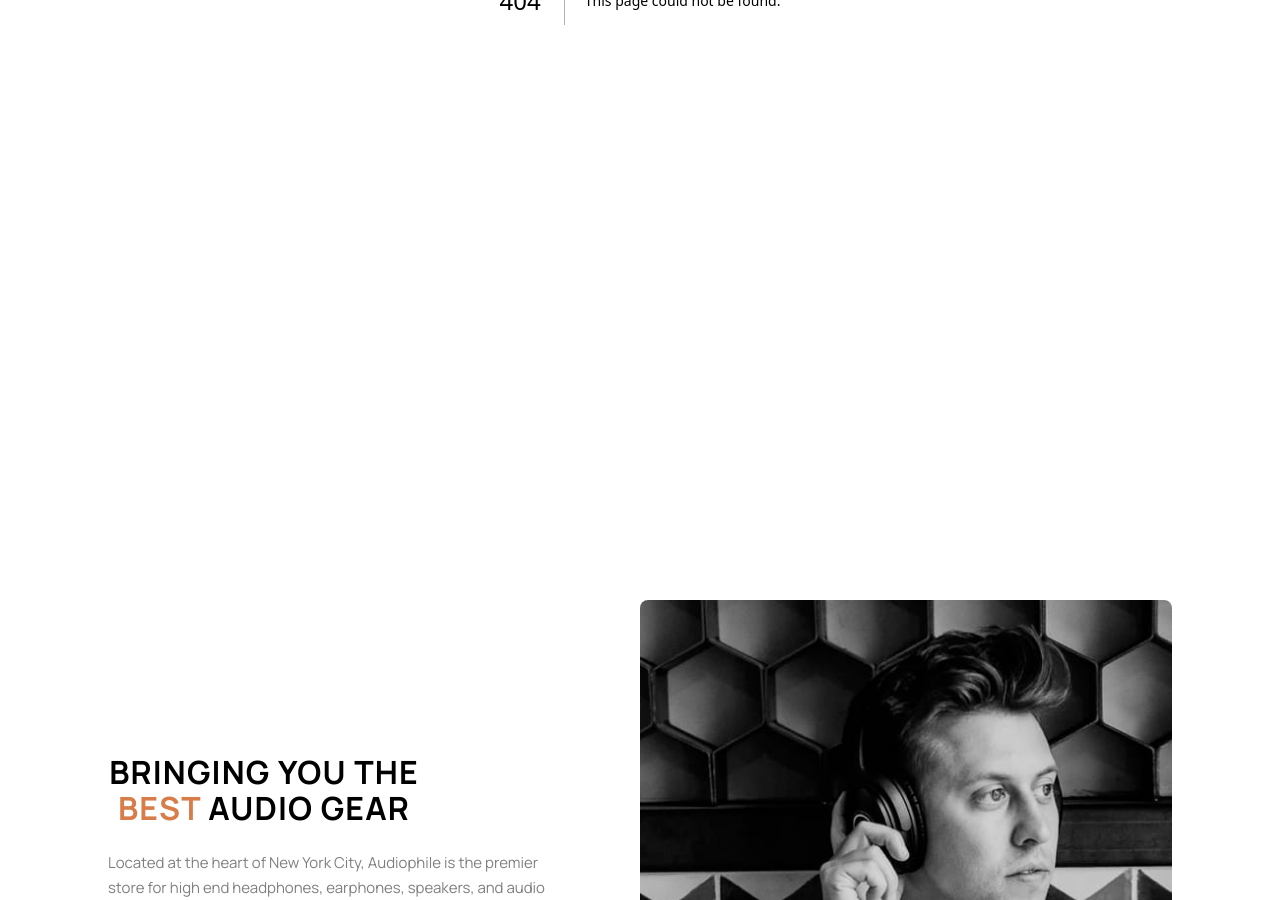
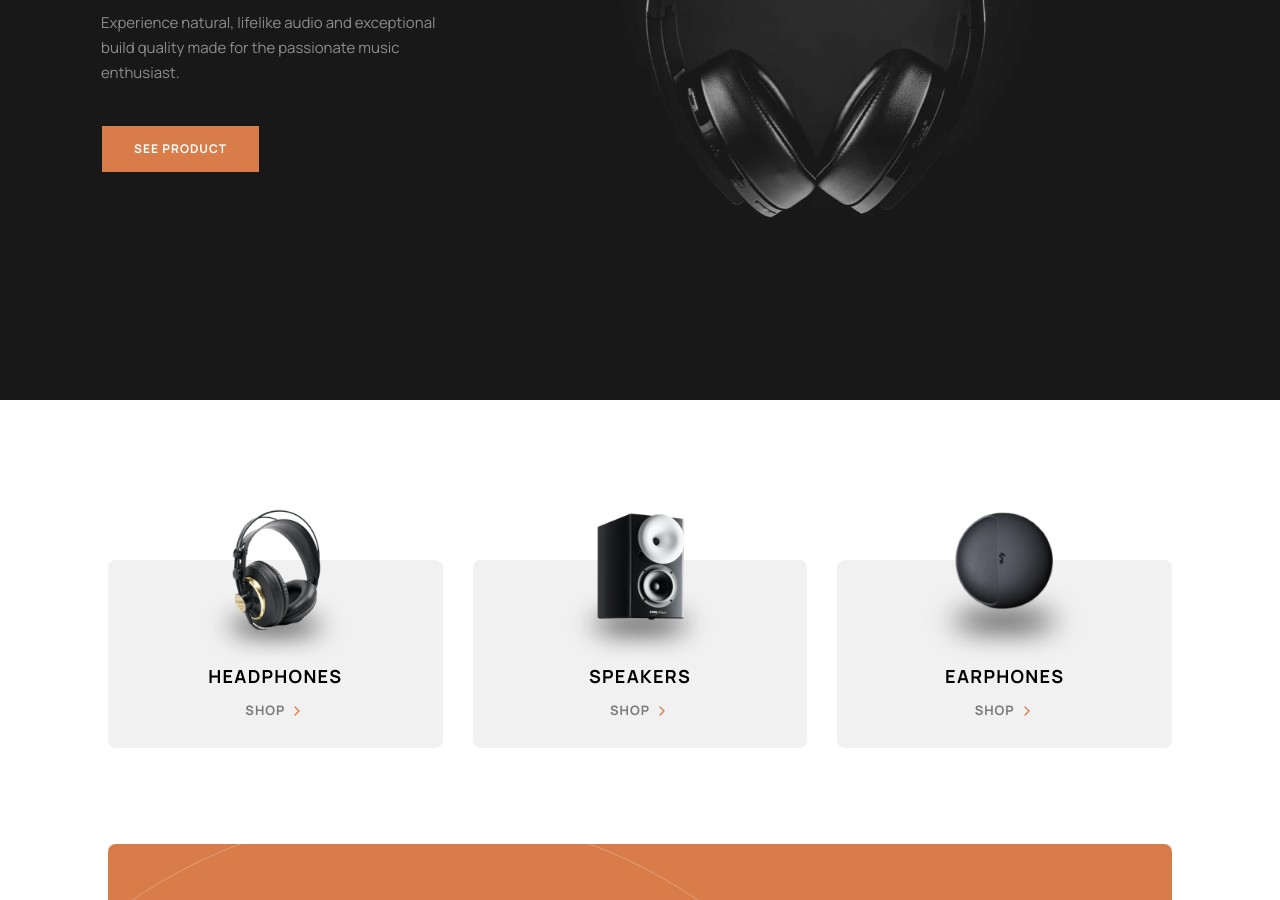
Before and after one commit to elhuzain/audiophile, a Next.js app: page /earphones in a window 1280 px wide. Before the commit this address had no page. Shown: the part 400-1300 px from the top of the page. Built offline with nearby package versions, Linux system fonts and the light colour scheme.

Commit message:
feature: prepared categories

```diff
--- /dev/null
+++ b/app/earphones/page.tsx
@@ -0,0 +1,16 @@
+import CategoryCard from "@/components/category-card";
+import Categories from "@/components/sections/categories";
+import FeaturedProducts from "@/components/sections/featured-products";
+import Hero from "@/components/sections/hero";
+
+export default function Home() {
+  return (
+    <main className="w-full flex-1 flex flex-col items-center justify-center mx-auto">
+      <Hero />
+
+      <Categories />
+
+      <FeaturedProducts />
+    </main>
+  );
+}
--- /dev/null
+++ b/app/headphones/page.tsx
@@ -0,0 +1,16 @@
+import CategoryCard from "@/components/category-card";
+import Categories from "@/components/sections/categories";
+import FeaturedProducts from "@/components/sections/featured-products";
+import Hero from "@/components/sections/hero";
+
+export default function Home() {
+  return (
+    <main className="w-full flex-1 flex flex-col items-center justify-center mx-auto">
+      <Hero />
+
+      <Categories />
+
+      <FeaturedProducts />
+    </main>
+  );
+}
--- /dev/null
+++ b/app/speakers/page.tsx
@@ -0,0 +1,16 @@
+import CategoryCard from "@/components/category-card";
+import Categories from "@/components/sections/categories";
+import FeaturedProducts from "@/components/sections/featured-products";
+import Hero from "@/components/sections/hero";
+
+export default function Home() {
+  return (
+    <main className="w-full flex-1 flex flex-col items-center justify-center mx-auto">
+      <Hero />
+
+      <Categories />
+
+      <FeaturedProducts />
+    </main>
+  );
+}
```
